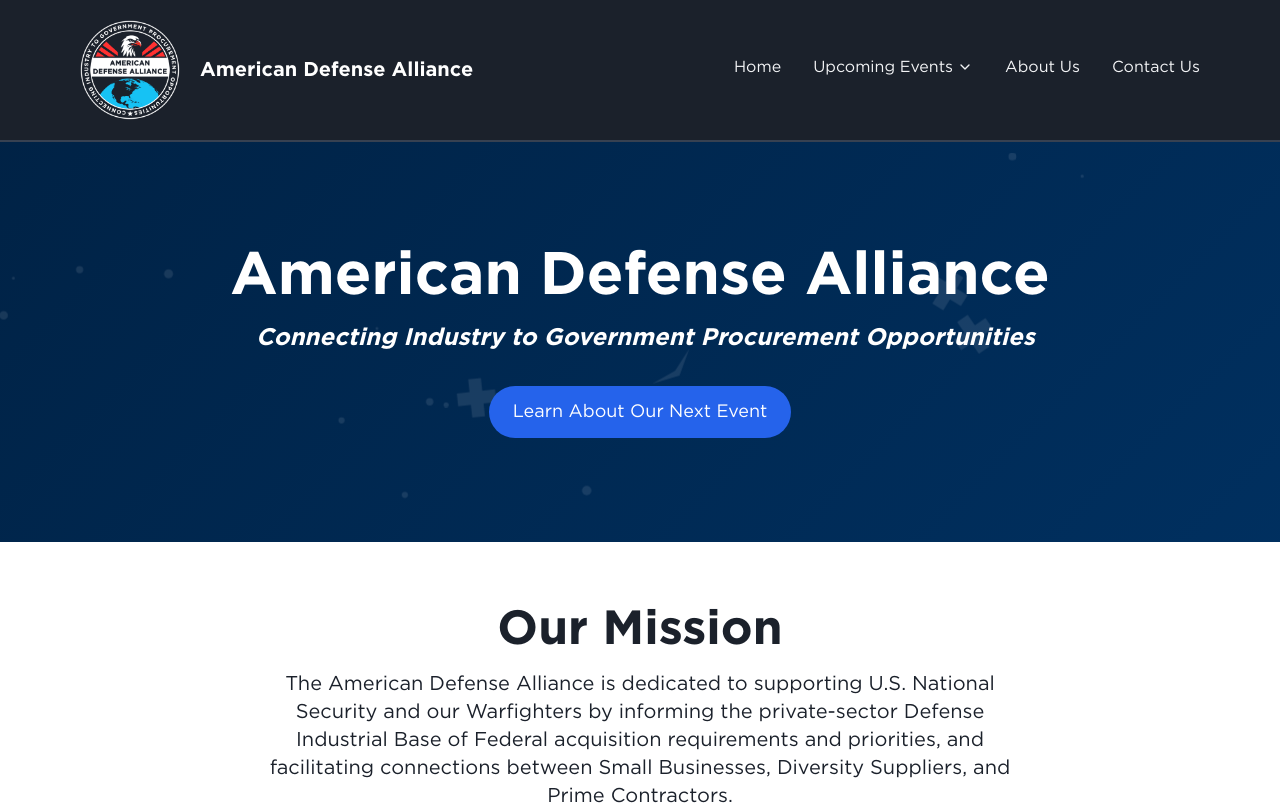
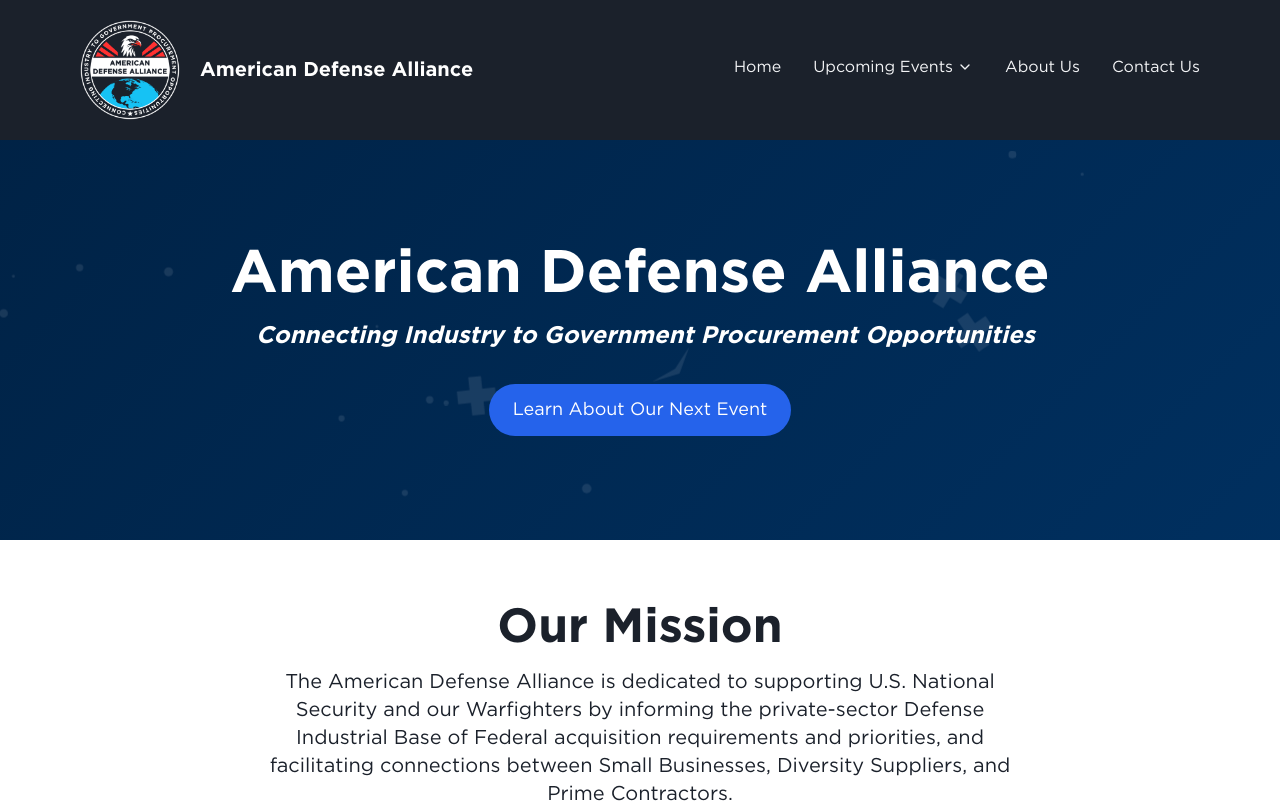
Before and after one commit to masonym/ada-website, a Next.js app: page / in a window 1280 px wide. Shown: the top 805 px of the page. Built offline with nearby package versions, Linux system fonts and the light colour scheme.

Commit message:
Removed bottom border on navbar

```diff
--- a/src/app/components/NavBar.tsx
+++ b/src/app/components/NavBar.tsx
@@ -49,7 +49,7 @@ const NavBar = () => {
   }, []);
 
   return (
-    <nav className="flexBetween max-container padding-container py-5 relative z-30 border-b-2 border-b-gray-700">
+    <nav className="flexBetween max-container padding-container py-5 relative z-30 border-b-gray-700">
       <Link href="/">
         <div className="flexBetween maxContainer relative">
           <Image
```
